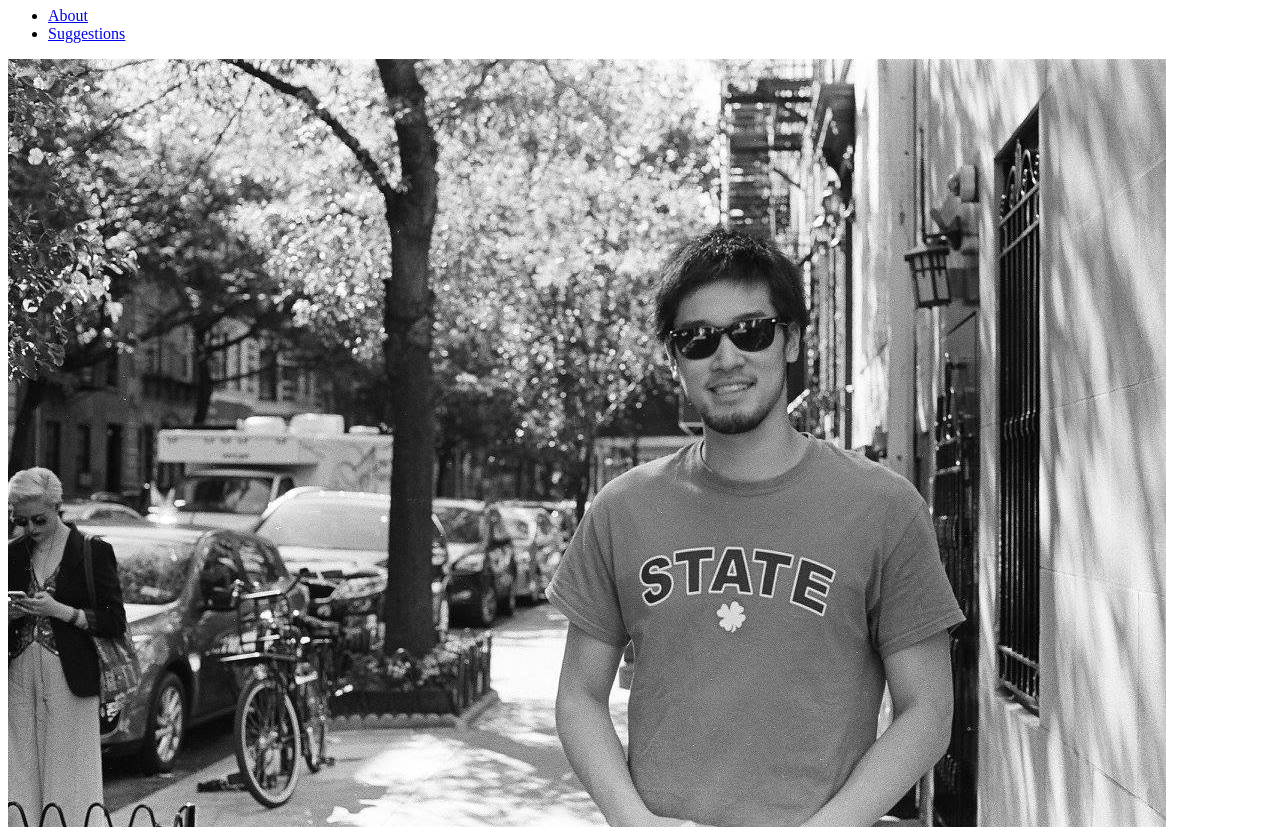
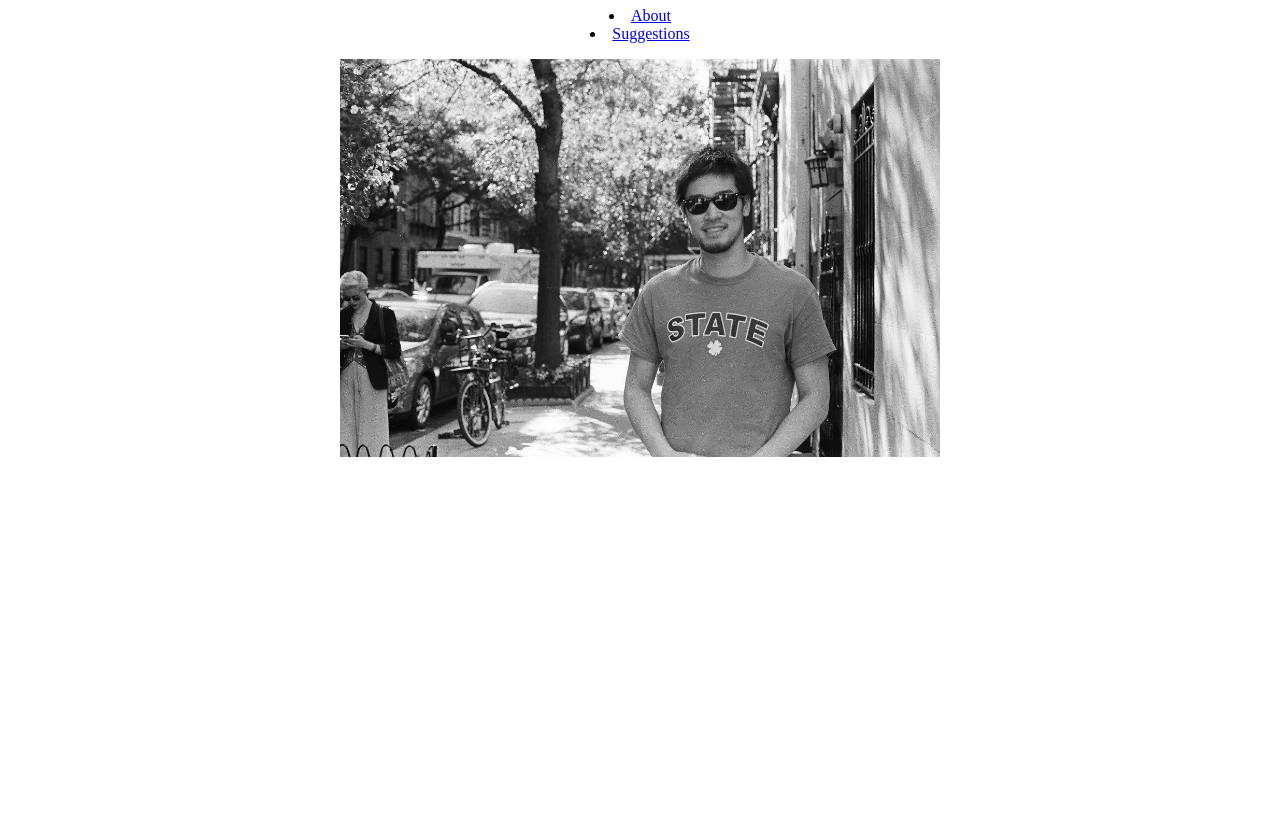
Before and after one commit to mikeydoe/my-site, a plain HTML site: page index.html in a window 1280 px wide. Shown: the part 73-912 px from the top of the page. After the commit the page ends 800 px from the top, so only its background shows below. Drawn offline with Linux system fonts and the light colour scheme.

Commit message:
style sheet added

```diff
--- a/index.html
+++ b/index.html
@@ -5,13 +5,14 @@
 </head>
 <body>
 
+<link rel="stylesheet" type="text/css" href="style.css">
+
 <h1> Welcome To Michael's Page! </h1>
 <p></p>
 <nav>
-<ul>
 	<li><a href="about.html">About</a></li>
 	<li><a href="suggestions.html">Suggestions</a></li>
-</ul>
+<p></p>
 <img src="Images/michael.JPG" alt= "michael image">
 </body>
 </html>
--- /dev/null
+++ b/style.css
@@ -0,0 +1,9 @@
+	body {
+		text-align: center;
+		margin-left: 200px;
+		margin-right: 200px;
+	}
+
+	img {
+		width: 600px;
+		}
```
Also changed, not shown: about.html (+2 -1 lines), submission_success.html (+1 -0 lines), suggestions.html (+1 -0 lines), 1 other file.
